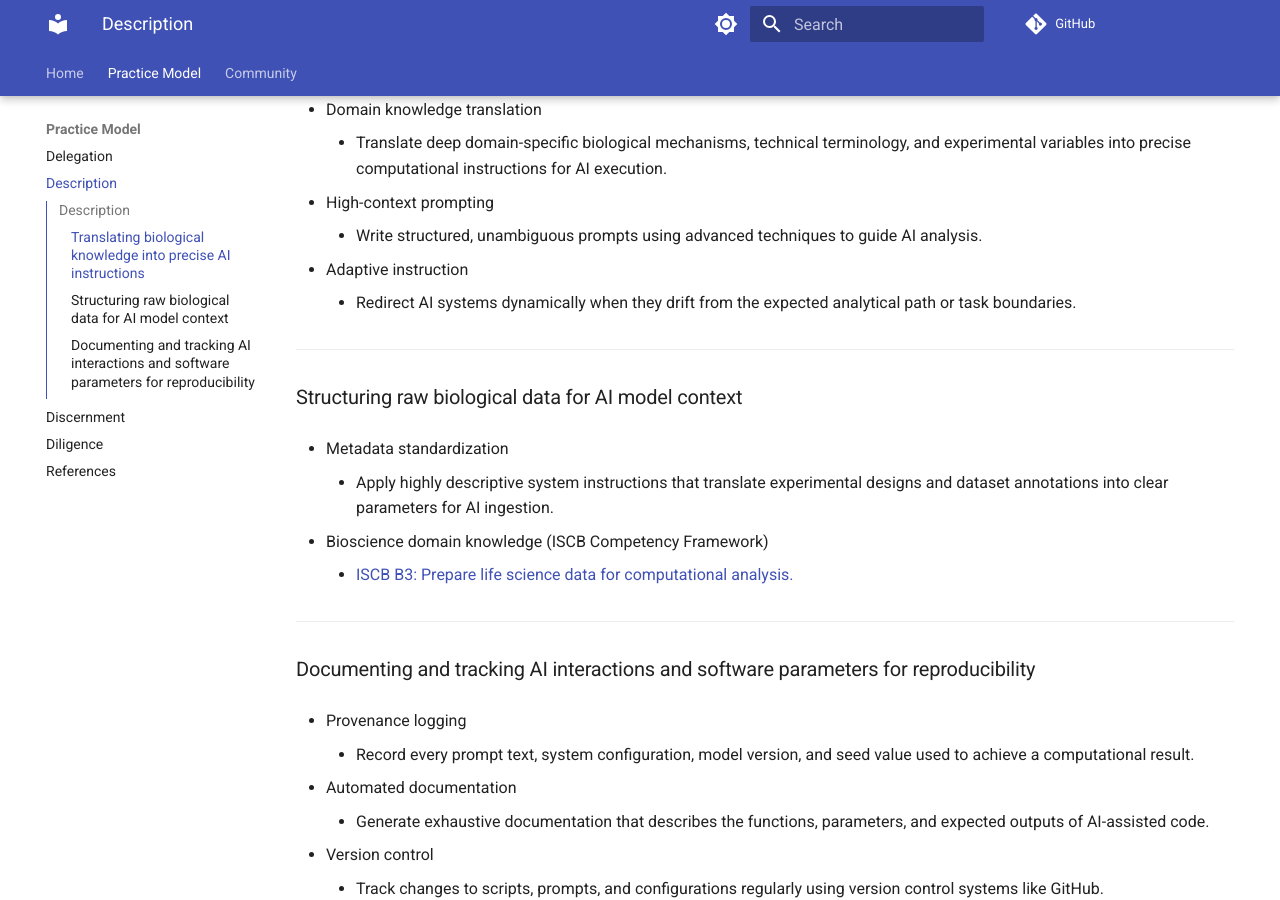
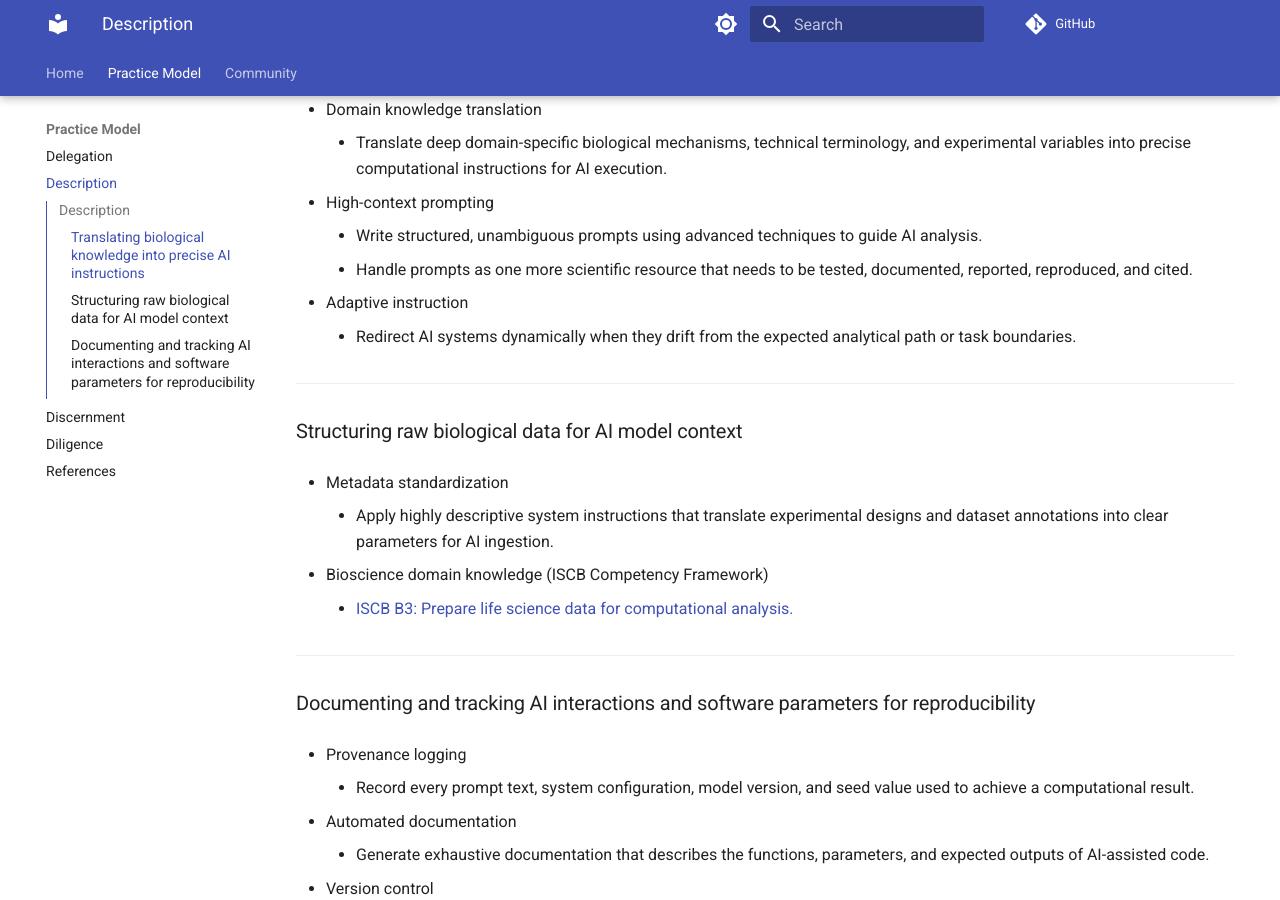
Before and after one commit to larisa-msoto/ai-bioinformatics-practice-model, an MkDocs documentation site: the page built from docs/description.md, in a window 1280 px wide and 900 px high, scrolled down 717 px. Built offline with MkDocs 1.6.1 and Material for MkDocs 9.7.7, drawn with Linux system fonts in a browser that asks for light colours; comment, search, counter and statistics services are not loaded.

Commit message:
added content to description

```diff
--- a/docs/description.md
+++ b/docs/description.md
@@ -28,6 +28,7 @@ Description in Bioinformatics applies to the following professional practice are
 
 * High-context prompting
     * Write structured, unambiguous prompts using advanced techniques to guide AI analysis.
+    * Handle prompts as one more scientific resource that needs to be tested, documented, reported, reproduced, and cited.
 
 * Adaptive instruction
     * Redirect AI systems dynamically when they drift from the expected analytical path or task boundaries.
```
